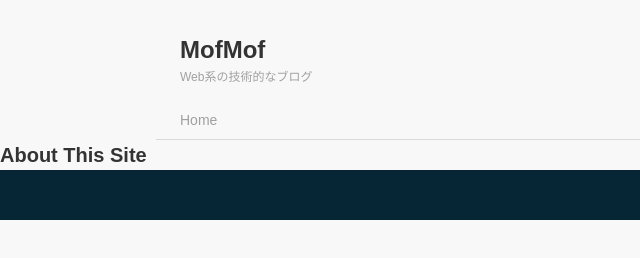
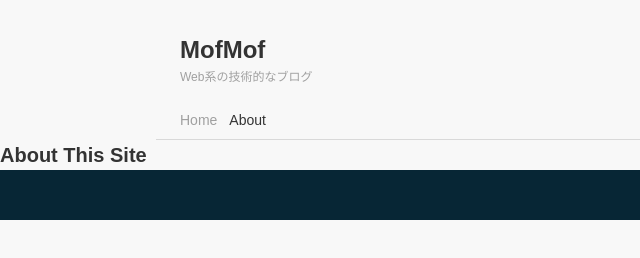
Before and after one commit to tkcco21/oinari-tech, a Gatsby site: page /about in a window 1280 px wide. Shown: the full height of the page, 0-640 px from the left. Built offline with nearby package versions, Linux system fonts and the light colour scheme; Gatsby itself is replaced by a stand-in of ours.

Commit message:
add routes file

```diff
--- a/src/components/layouts/Header/index.jsx
+++ b/src/components/layouts/Header/index.jsx
@@ -1,6 +1,8 @@
 import React from 'react'
 import { Link } from 'gatsby'
 import styled, { withTheme } from 'styled-components'
+
+import { routes } from '../../../route'
 
 const StyledHeader = styled.header``
 
@@ -45,13 +47,6 @@ const activeLinkStyle = props => ({
   color: `${props.theme.color.font.default}`,
 })
 
-const headerLinks = [
-  { id: 1, path: '/', label: 'Home' },
-  // { id: 2, path: '/weekly-report', label: 'Weekly Report' },
-  // { id: 3, path: '/update-information', label: 'Update Information' },
-  // { id: 4, path: '/about', label: 'About' },
-]
-
 const HeaderBody = props => {
   return (
     <StyledHeader>
@@ -63,7 +58,7 @@ const HeaderBody = props => {
 
         <StyledHeaderNavi>
           <StyledHeaderNaviList>
-            {headerLinks.map(link => (
+            {routes.map(link => (
               <StyledHeaderNaviListItem key={link.id}>
                 <StyledHeaderNaviListLink
                   to={link.path}
--- /dev/null
+++ b/src/route.js
@@ -0,0 +1,6 @@
+export const routes = [
+  { id: 1, path: '/', label: 'Home' },
+  // { id: 2, path: '/weekly-report', label: 'Weekly Report' },
+  // { id: 3, path: '/update-information', label: 'Update Information' },
+  { id: 4, path: '/about', label: 'About' },
+]
```
Also changed, not shown: 1 other file.
